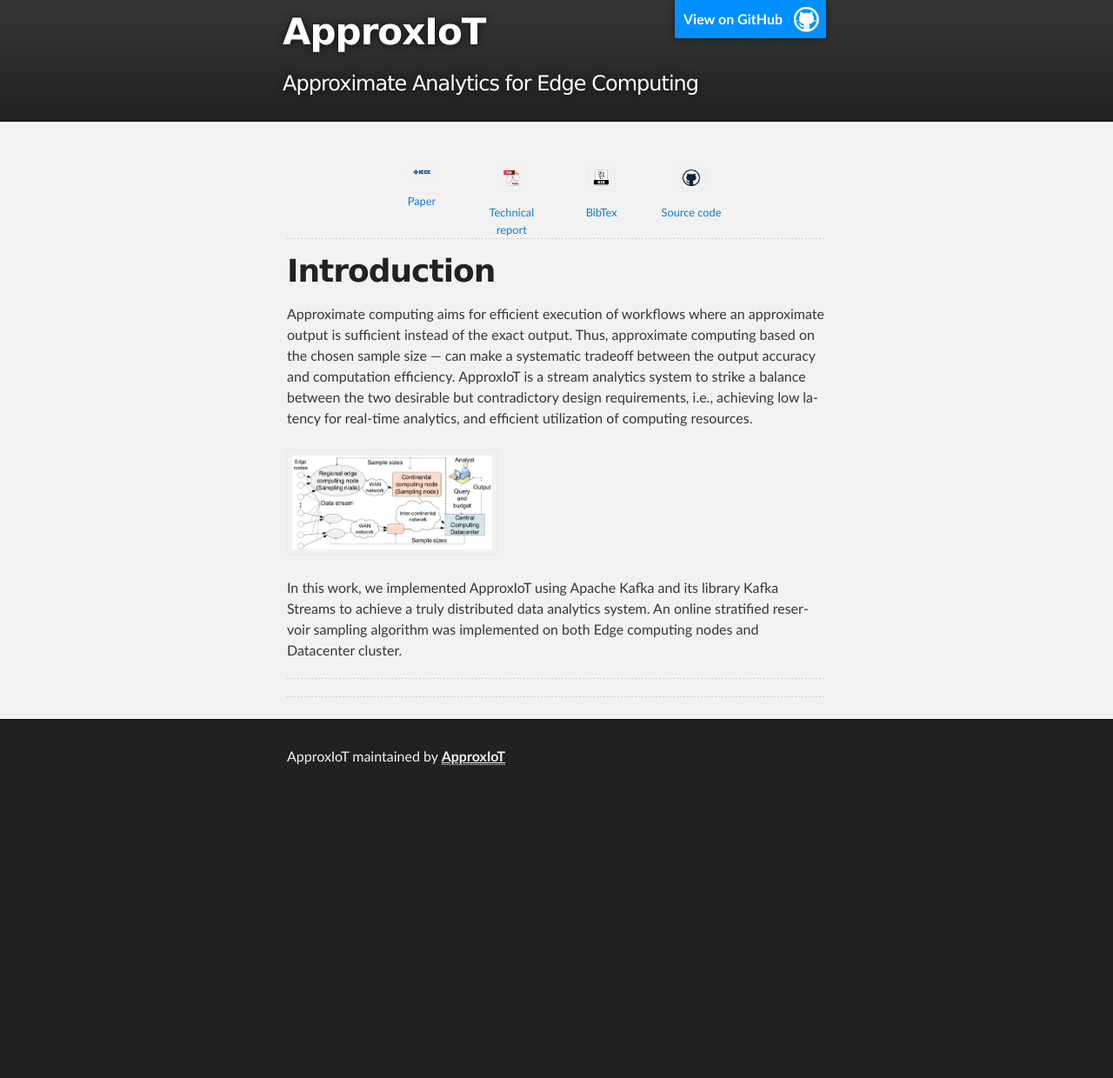
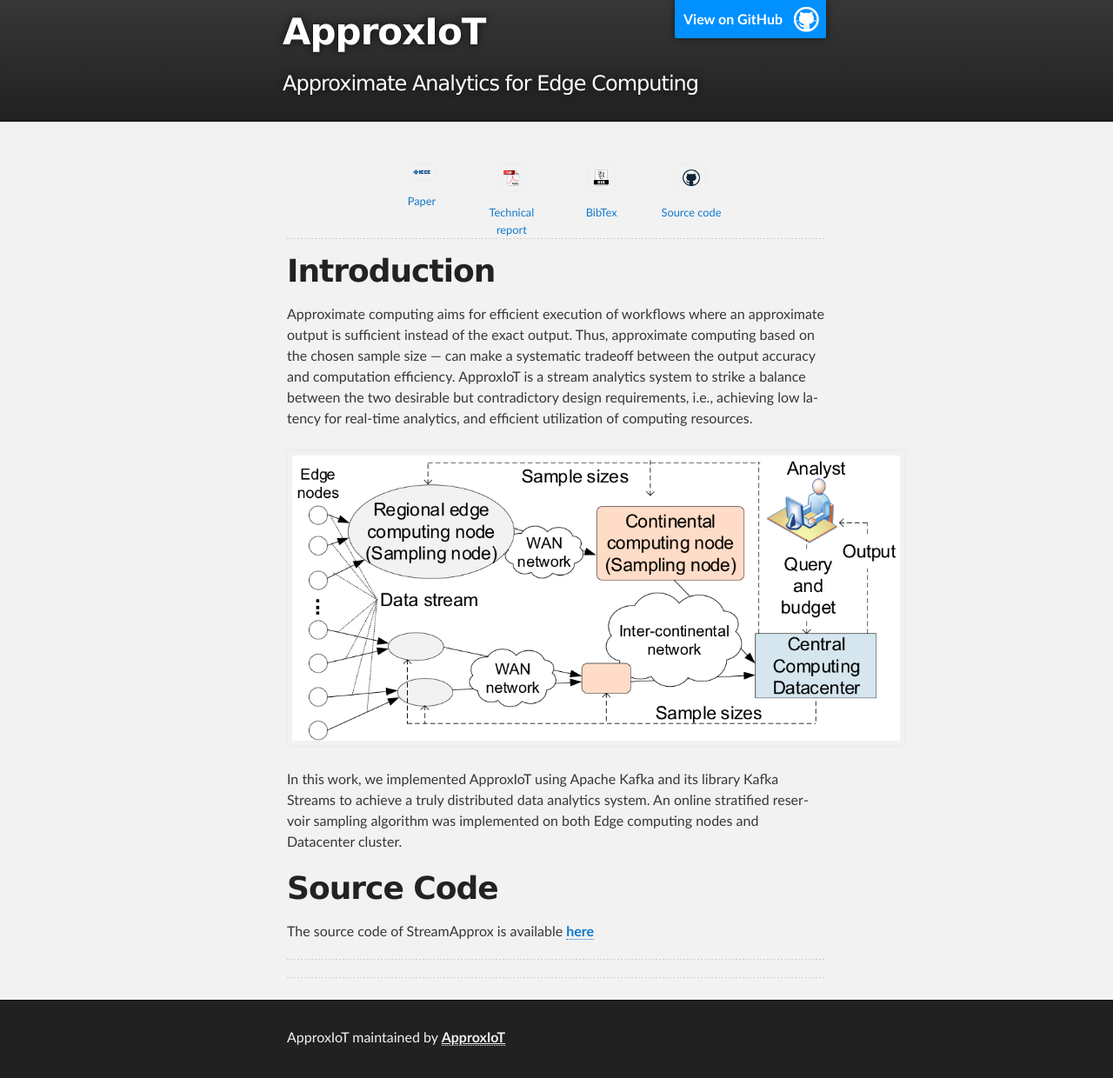
Before and after one commit to ApproxIoT/ApproxIoT, a Jekyll site: the page built from index.md, in a window 1280 px wide. Shown: the whole page at 87% size. Built offline with Jekyll 4.4.1, drawn with Linux system fonts in a browser that asks for light colours; before the commit the page ends 917 px from its top, so only the background shows below that.

Commit message:
change figures

```diff
--- a/index.md
+++ b/index.md
@@ -71,15 +71,15 @@ Approximate computing aims for efficient execution of workflows where an approxi
 ApproxIoT is a stream analytics system to strike a balance between the two desirable but contradictory design requirements, i.e., achieving low latency for real-time analytics, and efficient utilization of computing resources.
 
 <div>
-  <img style="text-align:center;" class="img-overivew" src="/ApproxIoT/images/overview.png" alt="overview" style="height: 120px; weight: 680px;"/>
+  <img style="text-align:center;" class="img-overivew" src="/ApproxIoT/images/overview.png" alt="overview" style="height: 340px; weight: 1200px;"/>
 </div>
 
 
 In this work, we implemented ApproxIoT using Apache Kafka and its library Kafka Streams to achieve a truly distributed data analytics system. An online stratified reservoir sampling algorithm was implemented on both Edge computing nodes and Datacenter cluster.
 
-<!-- # Source Code -->
+# Source Code
 <!-- Source code will be available soon. -->
-<!-- The source code of StreamApprox is available <a href="https://github.com/streamapprox?tab=repositories"> here </a> -->
+The source code of StreamApprox is available <a href="https://approxiot.github.io/ApproxIoT"> here </a>
 <!-- * Cluster deployment <a href="https://github.com/streamapprox/flink-setup"> script </a> -->
 
 <!-- * <a href="https://github.com/streamapprox/spark"> Spark-based implementation </a> -->
```
Also changed, not shown: 1 other file.
